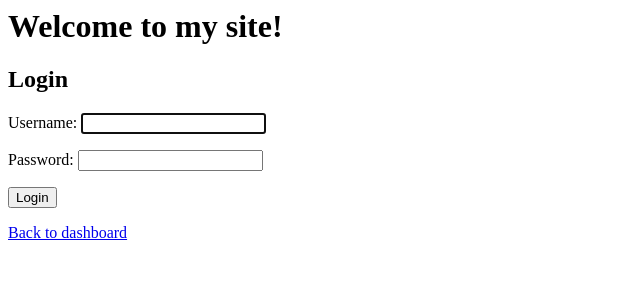
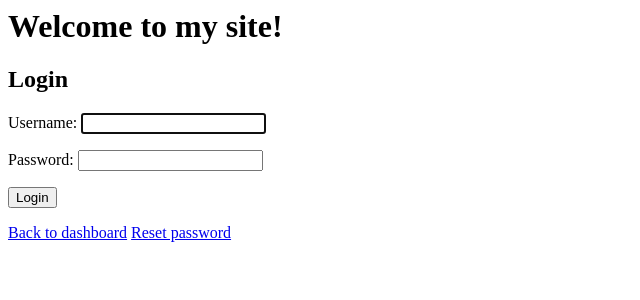
Before and after one commit to jakhongeer/django-users-management, a Django app: page /accounts/login/ in a window 1280 px wide. Shown: the top 300 px of the page, without its empty margins (0-640 px from the left). Run offline with Django 3.2, Linux system fonts and the light colour scheme.

Commit message:
login links update

```diff
--- a/siteusers/templates/registration/login.html
+++ b/siteusers/templates/registration/login.html
@@ -10,5 +10,6 @@
 </form>
 
 <a href="{% url 'dashboard' %}">Back to dashboard</a>
+<a href="{% url 'password_reset' %}">Reset password</a>
 
 {% endblock %}
```
